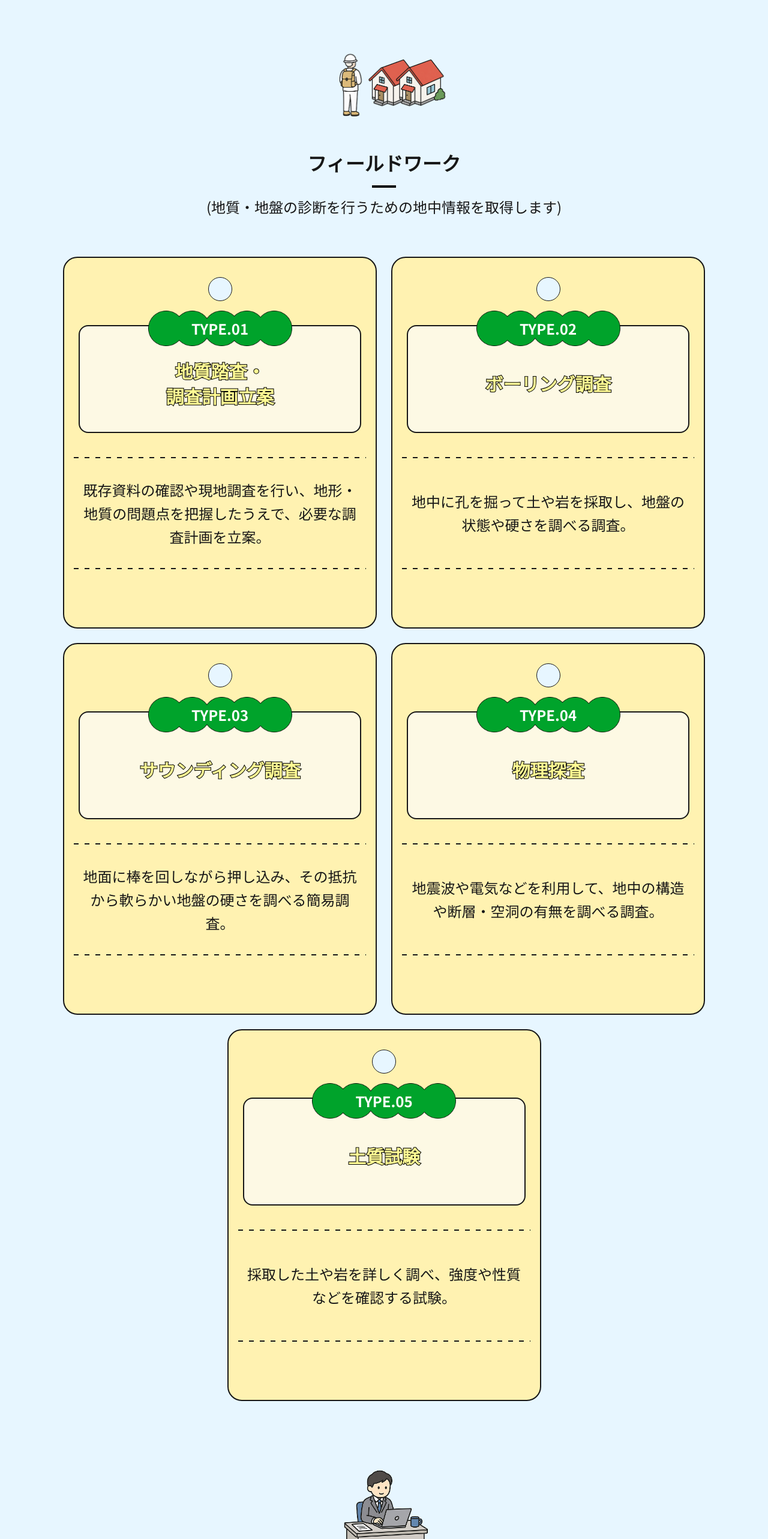
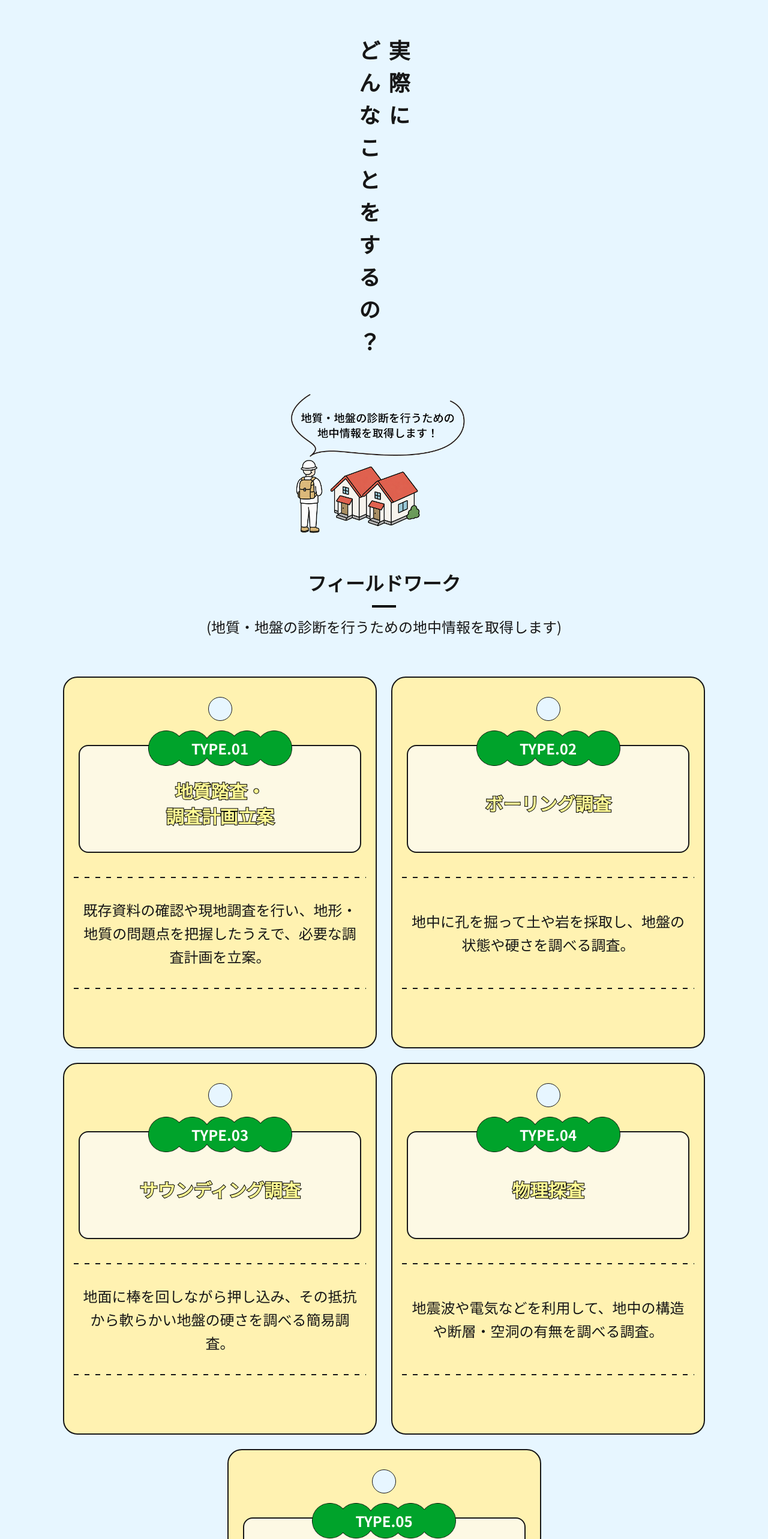
Before and after one commit to t-kobayashi1227/geo, a Next.js app: page /recruit in a window 1280 px wide. Shown: the part 4268-6834 px from the top of the page at 60% size. Built offline with nearby package versions, Linux system fonts and the light colour scheme; a web font is replaced by a local one.

Commit message:
ver0.0.3

```diff
--- a/app/recruit/page.tsx
+++ b/app/recruit/page.tsx
@@ -357,13 +357,18 @@ export default function RecruitPage() {
 
         <section className="bg-background pb-16 md:pb-24">
           <div className="mx-auto max-w-[1280px] px-4 md:px-10">
-            <div className="flex justify-center">
+            <h2 className="flex w-full items-center justify-center text-left tracking-[0.5em] text-2xl font-bold leading-snug [writing-mode:vertical-rl] md:text-4xl">
+              実際に
+              <br />
+              どんなことをするの？
+            </h2>
+            <div className="flex justify-center mt-5">
               <Image
-                src="/images/illustrations/human_houses.png"
+                src="/images/illustrations/fieldwork.png"
                 alt=""
-                width={550}
-                height={327}
-                className="h-28 w-auto md:h-40"
+                width={758}
+                height={524}
+                className="h-52 w-auto md:h-75"
               />
             </div>
             <div className="mt-4 md:mt-6">
@@ -392,11 +397,11 @@ export default function RecruitPage() {
           <div className="mx-auto max-w-[1280px] px-4 md:px-10">
             <div className="flex justify-center">
               <Image
-                src="/images/illustrations/ChatGPT Image 2026年5月19日 14_46_26 1.png"
+                src="/images/illustrations/officework.png"
                 alt=""
-                width={269}
-                height={269}
-                className="h-28 w-auto md:h-40"
+                width={473}
+                height={465}
+                className="h-52 w-auto md:h-75"
               />
             </div>
             <div className="mt-4 md:mt-6">
--- a/components/VideoSection.tsx
+++ b/components/VideoSection.tsx
@@ -1,5 +1,7 @@
+"use client";
+
 import Image from "next/image";
-import Link from "next/link";
+import { useState } from "react";
 import { FaPlay } from "react-icons/fa6";
 
 const videos = [
@@ -19,6 +21,8 @@ function getYoutubeVideoId(url: string) {
 }
 
 export function VideoSection() {
+  const [playingNo, setPlayingNo] = useState<string | null>(null);
+
   return (
     <section className="bg-background pb-16 md:pb-24">
       <div className="mx-auto max-w-[1280px] px-4 md:px-10">
@@ -28,15 +32,25 @@ export function VideoSection() {
         <div className="mx-auto grid max-w-4xl grid-cols-2 gap-4 mt-10 md:mt-16 md:gap-x-10 md:gap-y-8">
           {videos.map((video) => {
             const videoId = getYoutubeVideoId(video.href);
+            const isPlaying = playingNo === video.no;
             return (
-              <Link
-                key={video.no}
-                href={video.href}
-                target="_blank"
-                rel="noopener noreferrer"
-                className="group flex flex-col gap-2 md:gap-3"
+              <div key={video.no} className="group flex flex-col gap-2 md:gap-3">
+                <div className="relative flex aspect-video items-center justify-center overflow-hidden rounded-[12px] bg-brand-gray md:rounded-[16px]">
+                  {isPlaying && videoId ? (
+                    <iframe
+                      src={`https://www.youtube.com/embed/${videoId}?autoplay=1`}
+                      title={video.title}
+                      allow="accelerometer; autoplay; clipboard-write; encrypted-media; gyroscope; picture-in-picture"
+                      allowFullScreen
+                      className="absolute inset-0 size-full"
+                    />
+                  ) : (
+                    <button
+                      type="button"
+                      onClick={() => setPlayingNo(video.no)}
+                      className="absolute inset-0 flex size-full items-center justify-center"
+                      aria-label={`${video.title} を再生`}
                     >
-                <div className="relative flex aspect-video items-center justify-center overflow-hidden rounded-[12px] bg-brand-gray md:rounded-[16px]">
                       {videoId && (
                         <Image
                           src={`https://img.youtube.com/vi/${videoId}/hqdefault.jpg`}
@@ -49,12 +63,14 @@ export function VideoSection() {
                       <span className="relative flex size-10 items-center justify-center rounded-full bg-white/90 text-brand-gray transition-transform group-hover:scale-110 md:size-14">
                         <FaPlay className="ml-0.5 text-base md:text-xl" />
                       </span>
+                    </button>
+                  )}
                 </div>
                 <p className="text-xs leading-snug md:text-base">
                   <span className="font-bold">【第{video.no}弾】</span>
                   {video.title}
                 </p>
-              </Link>
+              </div>
             );
           })}
         </div>
```
Also changed, not shown: public/images/illustrations/fieldwork.png (added), public/images/illustrations/officework.png (added). Lines whose indentation alone changed are shown as unchanged.
